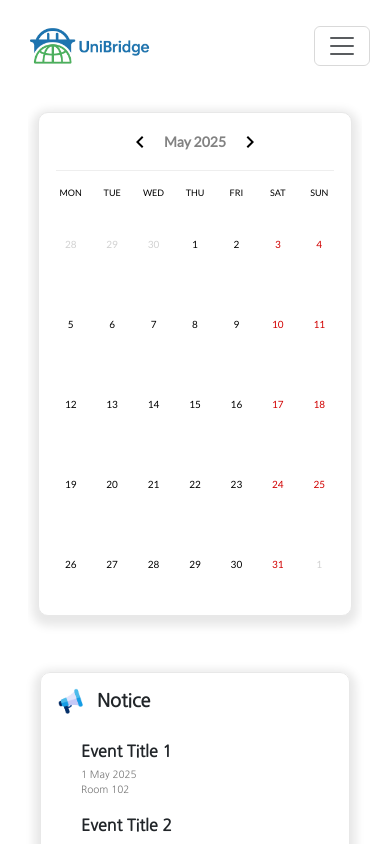
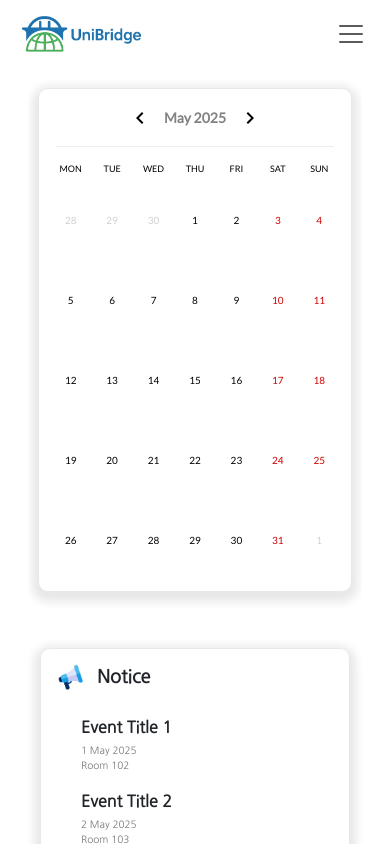
Before and after one commit to userVallen/UniBridge, a React (Create React App) app: page / in a window 390 px wide. Built offline with nearby package versions, Linux system fonts and the light colour scheme.

Commit message:
Minimize navbar on mobile

```diff
--- a/public/styles.css
+++ b/public/styles.css
@@ -57,6 +57,10 @@ html {
   font-style: normal;
 }
 
+.navbar-toggler {
+  border: none;
+}
+
 .open-sans {
   font-family: "Open Sans", sans-serif;
   font-optical-sizing: auto;
--- a/src/components/NavigationBar.module.css
+++ b/src/components/NavigationBar.module.css
@@ -70,3 +70,9 @@
     height: 29px;
   }
 }
+
+@media (max-width: 576px) {
+  .navBar {
+    margin: 0;
+  }
+}
```
